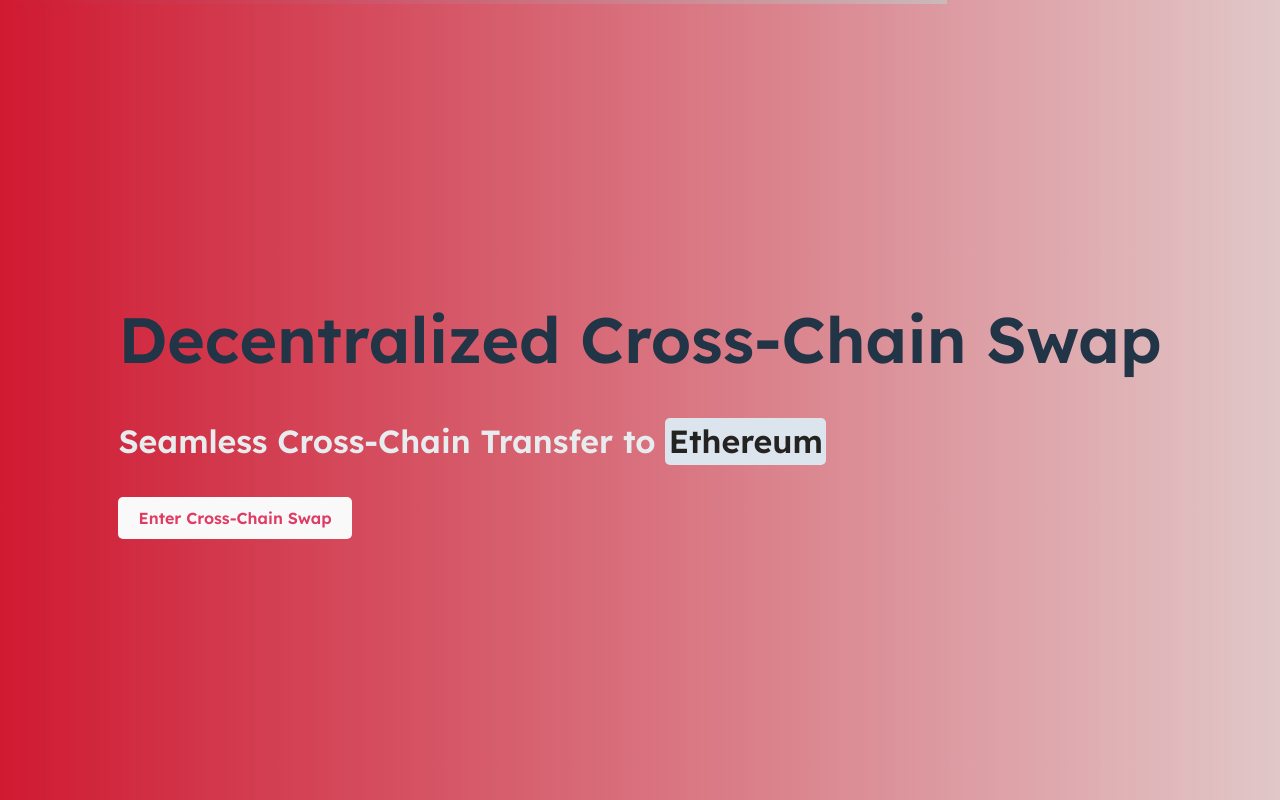
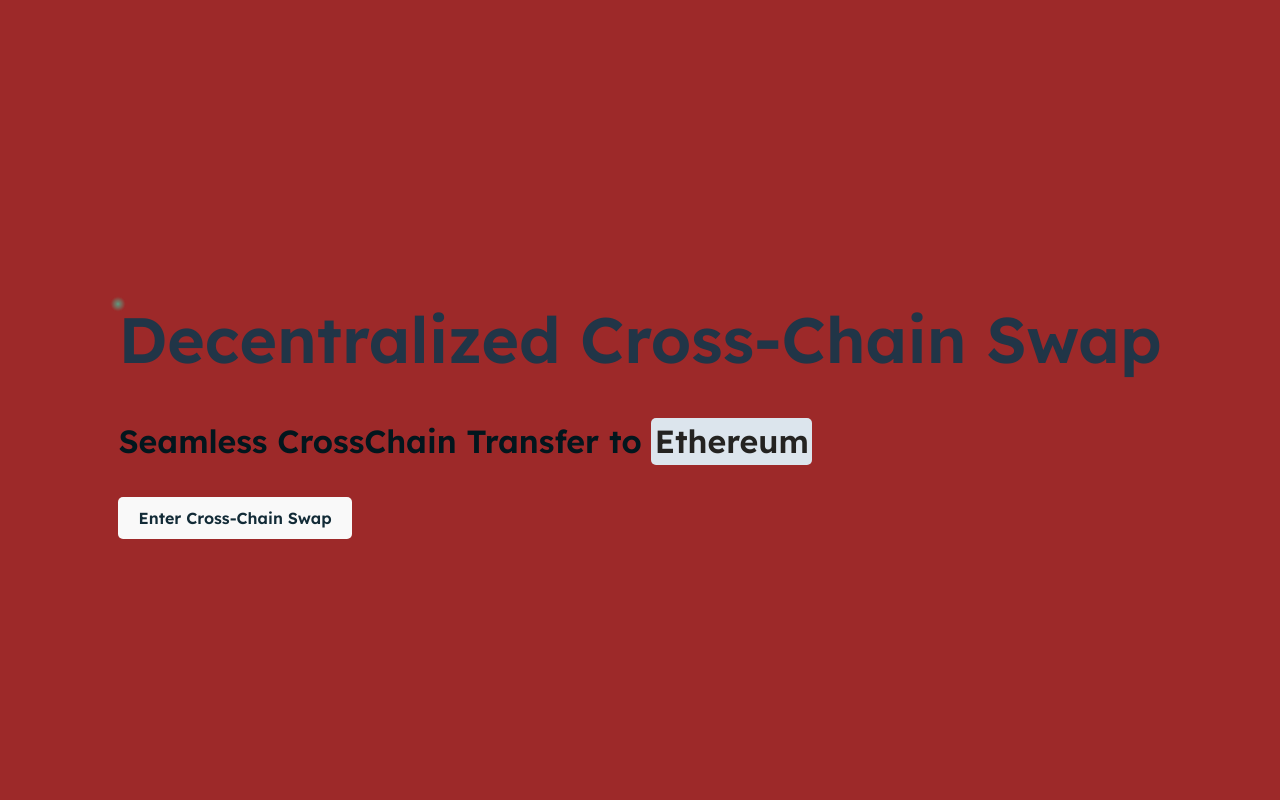
Before and after one commit to web3anand/CrossChainSwap, a React (Vite) app: page / in a window 1280 px wide. Built offline with nearby package versions, Linux system fonts and the light colour scheme; a web font is replaced by a local one.

Commit message:
Added interactive background with glass effect

```diff
--- a/src/index.css
+++ b/src/index.css
@@ -5,7 +5,7 @@
 
   color-scheme: light dark;
   color: rgba(255, 255, 255, 0.87);
-  background-color: #e03b64;
+  background-color: #a46c7a;
 
   font-synthesis: none;
   text-rendering: optimizeLegibility;
@@ -50,7 +50,7 @@
 }
 
 p {
-  color: #e7edef;
+  color: #02161d;
   font-size: 2em;
 }
 
@@ -66,7 +66,7 @@
   border: 1px solid transparent;
   padding: 0.6em 1.2em;
   font-size: 1em;
-  color: #e03b64;
+  color: #122b37;
   font-weight: 500;
   font-family: inherit;
   background-color: #f4f6f9;
@@ -110,7 +110,6 @@
 
 /* Special styles ONLY for Landing Page */
 body.landing-page-body {
-  background: linear-gradient(to right, #cf1a32, #f6f7f8bb);
   transition: background 0.5s ease-in-out;
   display: flex;
   justify-content: center;
@@ -145,3 +144,27 @@
     transform: translateX(100%);
   }
 }
+
+.ripple {
+  position: fixed;
+  width: 20px;
+  height: 20px;
+  background: radial-gradient(circle, rgba(80, 227, 194, 0.4) 0%, rgba(74, 144, 226, 0) 70%);
+  border-radius: 50%;
+  pointer-events: none;
+  transform: translate(-50%, -50%);
+  transition: opacity 1s, transform 1s;
+  mix-blend-mode: difference;
+  z-index: 9998;
+}
+
+.feather {
+  position: fixed;
+  width: 10px;
+  height: 10px;
+  background: rgba(255, 255, 255, 0.7);
+  border-radius: 50%;
+  pointer-events: none;
+  opacity: 0;
+  transition: transform 0.5s ease-out, opacity 0.5s ease-out;
+}
--- a/src/pages/LandingPage.jsx
+++ b/src/pages/LandingPage.jsx
@@ -1,18 +1,17 @@
+// src/pages/LandingPage.jsx
 import React, { useState, useEffect } from "react";
 import { motion } from "framer-motion";
 import { useNavigate } from "react-router-dom";
 import { Button } from "../components/ui/button";
-import "../index.css"; // Keep styles in index.css
+import "../index.css"; // Ensure styles are in index.css
 
 const words = ["Bitcoin", "Ethereum", "Base", "Solana", "Polygon", "BeraChain"];
 
-// Function to generate a random character
 const getRandomChar = () => {
   const chars = "ABCDEFGHIJKLMNOPQRSTUVWXYZabcdefghijklmnopqrstuvwxyz0123456789";
   return chars[Math.floor(Math.random() * chars.length)];
 };
 
-// Hook to scramble text before revealing the final word
 const useScrambleText = (text, interval = 50, duration = 1000) => {
   const [displayedText, setDisplayedText] = useState(text);
 
@@ -47,14 +46,7 @@
   const navigate = useNavigate();
   const [wordIndex, setWordIndex] = useState(0);
   const scrambledText = useScrambleText(words[wordIndex]);
-
-  useEffect(() => {
-    document.body.classList.add("landing-page-body"); // Add class when component mounts
-
-    return () => {
-      document.body.classList.remove("landing-page-body"); // Remove class when component unmounts
-    };
-  }, []);
+  const [cursorPos, setCursorPos] = useState({ x: -100, y: -100 });
 
   useEffect(() => {
     const interval = setInterval(() => {
@@ -64,30 +56,112 @@
     return () => clearInterval(interval);
   }, []);
 
+  useEffect(() => {
+    const cursor = document.getElementById("cursor-effect");
+    const trail = [];
+
+    const createRipple = (x, y) => {
+      const ripple = document.createElement("div");
+      ripple.className = "ripple";
+      ripple.style.left = `${x}px`;
+      ripple.style.top = `${y}px`;
+      document.body.appendChild(ripple);
+      trail.push(ripple);
+
+      setTimeout(() => {
+        ripple.style.opacity = "0";
+        ripple.style.transform = "scale(2)";
+      }, 10);
+
+      setTimeout(() => {
+        ripple.remove();
+        trail.shift();
+      }, 1000);
+    };
+
+    const handleMouseMove = (e) => {
+      const x = e.clientX;
+      const y = e.clientY;
+      cursor.style.left = `${x}px`;
+      cursor.style.top = `${y}px`;
+      createRipple(x, y);
+    };
+
+    window.addEventListener("mousemove", handleMouseMove);
+    return () => window.removeEventListener("mousemove", handleMouseMove);
+  }, []);
+
+  const cursorStyle = {
+    position: "fixed",
+    width: "15px",
+    height: "15px",
+    background: "radial-gradient(circle, rgba(80, 227, 194, 0.8) 0%, rgba(74, 144, 226, 0) 70%)",
+    borderRadius: "50%",
+    pointerEvents: "none",
+    transform: "translate(-50%, -50%)",
+    transition: "transform 0.1s linear",
+    mixBlendMode: "difference",
+    zIndex: "9999"
+  };
+
+
+
+  function InteractiveBackground() {
+    // Start with the center of the viewport
+    const [coords, setCoords] = useState({
+      x: window.innerWidth / 2,
+      y: window.innerHeight / 2
+    });
+
+    useEffect(() => {
+      const handleMouseMove = (event) => {
+        setCoords({ x: event.clientX, y: event.clientY });
+      };
+
+      window.addEventListener('mousemove', handleMouseMove);
+      return () => window.removeEventListener('mousemove', handleMouseMove);
+    }, []);
+
+    const backgroundStyle = {
+      position: 'fixed',
+      top: 0,
+      left: 0,
+      width: '100%',
+      height: '100%',
+      zIndex: 1,
+      background: `radial-gradient(circle at ${coords.x}px ${coords.y}px,rgba(255, 255, 255, 0.9),rgba(255, 255, 255, 0.49) 50%)`
+    };
+
+
     return (
-    <div className="relative flex flex-col items-center justify-center min-h-screen w-full text-white text-center px-4 sm:px-6 md:px-12">
-      {/* Progress Bar Background */}
-      <div className="progress-bar-container">
-        <div className="progress-bar" />
-      </div>
+      <>
+        <div style={backgroundStyle} />
+        <div style={glassOverlayStyle} />
+      </>
+    );
+  }
 
+  return (
+    <div className="relative overflow-hidden h-screen flex flex-col items-center justify-center text-white bg-dark">
+      <div id="cursor-effect" style={cursorStyle} />
+      <div className="ripple-background"></div>
+      <div className="relative z-10 text-center p-6 max-w-lg mx-auto">
         <motion.h1
           initial={{ opacity: 0, y: -50 }}
           animate={{ opacity: 1, y: 0 }}
           transition={{ duration: 1 }}
-        className="text-3xl sm:text-4xl md:text-5xl font-bold bg-gradient-to-r from-blue-400 to-blue-600 bg-clip-text text-transparent mb-4"
+          className="text-4xl md:text-5xl font-bold bg-gradient-to-r from-blue-400 to-blue-600 bg-clip-text text-transparent mb-4"
         >
           Decentralized Cross-Chain Swap
         </motion.h1>
 
-      {/* Animated Scrambled Text */}
         <motion.p
           initial={{ opacity: 0 }}
           animate={{ opacity: 1 }}
           transition={{ duration: 0.5 }}
-        className="text-sm sm:text-base md:text-lg text-gray-300 mb-6 font-mono tracking-wide px-2"
+          className="text-base md:text-lg text-gray-300 mb-6 font-mono tracking-wide"
         >
-        Seamless Cross-Chain Transfer to <strong>{scrambledText}</strong>
+          Seamless CrossChain Transfer to <strong>{scrambledText}</strong>
         </motion.p>
 
         <motion.div
@@ -97,11 +171,12 @@
         >
           <Button
             onClick={() => navigate("/widget")}
-          className="bg-gradient-to-r from-blue-400 to-blue-600 text-black text-sm sm:text-lg px-4 sm:px-6 py-2 sm:py-3 rounded-lg shadow-lg transform transition-transform duration-200 hover:scale-105"
+            className="bg-gradient-to-r from-blue-400 to-blue-600 text-black px-6 py-3 rounded-lg text-lg md:text-xl shadow-lg transform transition-transform duration-200 hover:scale-105"
           >
             Enter Cross-Chain Swap
           </Button>
         </motion.div>
       </div>
+    </div>
   );
 }
--- a/src/pages/WidgetPage.jsx
+++ b/src/pages/WidgetPage.jsx
@@ -1,6 +1,5 @@
-// src/widgetpage.jsx
-import React, { useState, useEffect } from 'react'
-import { LiFiWidget } from '@lifi/widget'
+import React, { useState, useEffect } from 'react';
+import { LiFiWidget } from '@lifi/widget';
 
 // Swap mode configuration
 const swapConfig = {
@@ -17,7 +16,7 @@
     },
     shape: { borderRadiusSecondary: 50, borderRadius: 10 },
     typography: { fontFamily: "Lexend, serif" },
-    container: { boxShadow: "0px 8px 32px rgba(0, 0, 0, 0.12)", borderRadius: "20px" },
+    container: { boxShadow: "0px 8px 32px rgba(228, 215, 215, 0.92)", borderRadius: "10px" },
     components: { MuiCard: { defaultProps: { variant: "elevation" } } }
   }
 };
@@ -37,7 +36,7 @@
     },
     shape: { borderRadius: 16, borderRadiusSecondary: 16, borderRadiusTertiary: 24 },
     typography: { fontFamily: "Lexend, serif" },
-    container: { boxShadow: "0px 8px 32px rgba(231, 218, 218, 0.72)", borderRadius: "16px" },
+    container: { boxShadow: "0px 8px 32px rgba(234, 225, 225, 0.72)", borderRadius: "10px" },
     components: { MuiCard: { defaultProps: { variant: "elevation" } } }
   }
 };
@@ -64,13 +63,27 @@
     left: 0,
     width: '100%',
     height: '100%',
-    zIndex: -1,
-    // The gradient centers on the mouse pointer position.
-    background: `radial-gradient(circle at ${coords.x}px ${coords.y}px, rgba(255, 255, 255, 0.96), #e03b64 70%)`,
-    transition: 'background 0.1s ease-out'
+    zIndex: -2,
+    background: `radial-gradient(circle at ${coords.x}px ${coords.y}px,rgba(255, 255, 255, 0.9),rgba(255, 255, 255, 0.49) 50%)`
   };
 
-  return <div style={backgroundStyle} />;
+  const glassOverlayStyle = {
+    position: 'fixed',
+    top: 0,
+    left: 0,
+    width: '100%',
+    height: '100%',
+    backdropFilter: 'blur(10px)',
+    background: 'rgba(255, 255, 255, 0.1)',
+    zIndex: -1
+  };
+
+  return (
+    <>
+      <div style={backgroundStyle} />
+      <div style={glassOverlayStyle} />
+    </>
+  );
 }
 
 function App() {
@@ -98,8 +111,8 @@
             fontFamily: "Lexend, serif",
             border: 'none',
             borderRadius: '10px',
-            backgroundColor: '#f7557c',
-            color: '#fff',
+            backgroundColor: 'rgba(255, 255, 255, 0.81)',
+            color: 'rgba(0, 0, 0, 0.81)',
             cursor: 'pointer'
           }}
         >
```
Lines whose indentation alone changed are shown as unchanged.
